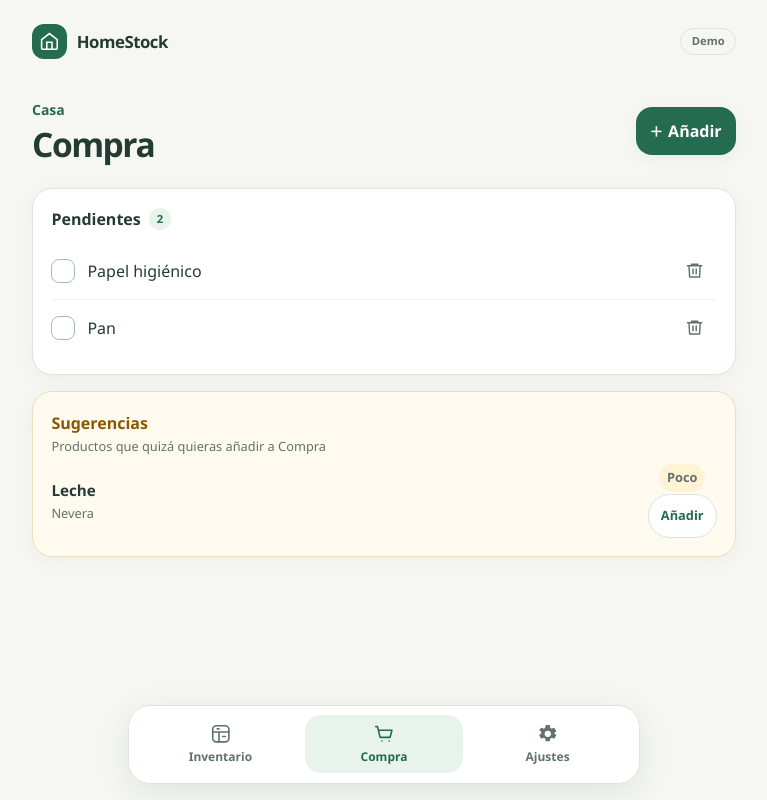
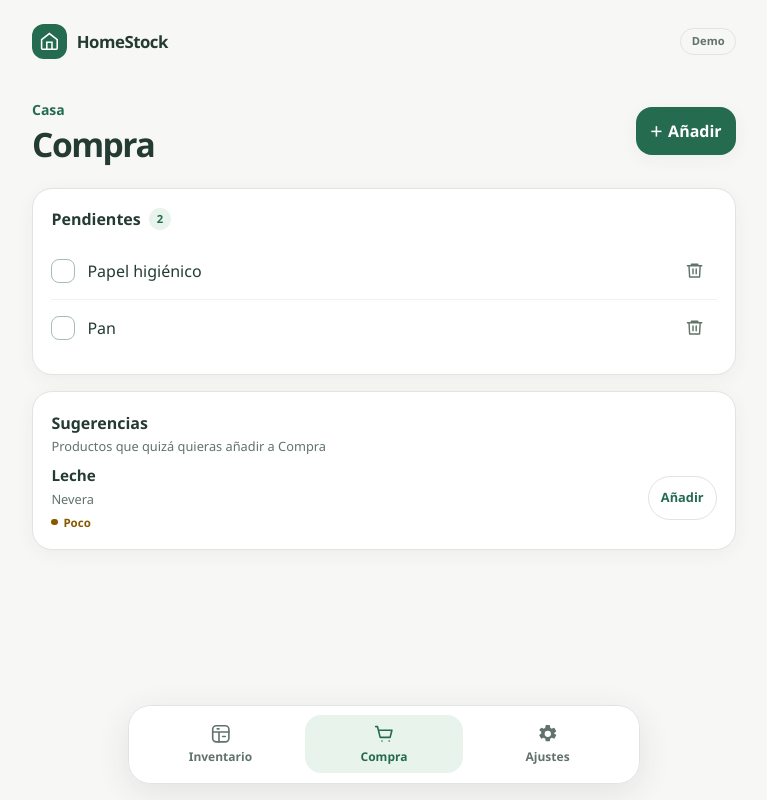
Before and after one commit to doyo91/homestock-demo, a SvelteKit app: page /shopping in a window 1280 px wide. Shown: the whole page, without its empty margins (256-1023 px from the left). Built offline with nearby package versions, Linux system fonts and the light colour scheme.

Commit message:
Use neutral surfaces for category colors

```diff
--- a/src/app.css
+++ b/src/app.css
@@ -6,20 +6,20 @@
 		BlinkMacSystemFont,
 		sans-serif;
 	color: #243b34;
-	background: #f6f7f2;
+	background: #f7f7f6;
 	font-synthesis: none;
 	--ink: #243b34;
 	--muted: #61736a;
 	--accent: #246b50;
 	--accent-soft: #e8f3ec;
-	--line: #dce5dd;
+	--line: #e2e4e1;
 	--surface: #ffffff;
-	--surface-soft: #f0f4ee;
+	--surface-soft: #f1f2f0;
 	--warning: #895900;
 	--warning-soft: #fff3d6;
 	--danger: #ac4242;
 	--danger-soft: #fceceb;
-	--shadow: 0 4px 18px rgb(36 59 52 / 5%);
+	--shadow: 0 4px 18px rgb(48 54 50 / 5%);
 }
 * {
 	box-sizing: border-box;
@@ -27,7 +27,7 @@
 body {
 	margin: 0;
 	min-width: 320px;
-	background: #f6f7f2;
+	background: #f7f7f6;
 	line-height: 1.5;
 }
 button,
--- a/src/lib/components/inventory/InventoryProduct.svelte
+++ b/src/lib/components/inventory/InventoryProduct.svelte
@@ -132,20 +132,15 @@
 		flex-shrink: 0;
 		align-items: center;
 		gap: 0.3rem;
-		padding: 0.3rem 0.5rem;
-		border-radius: 999px;
-		background: var(--accent-soft);
 		color: var(--accent);
 		font-size: 0.75rem;
 		font-weight: 600;
 		white-space: nowrap;
 	}
 	.current-status.low {
-		background: var(--warning-soft);
 		color: var(--warning);
 	}
 	.current-status.out {
-		background: var(--danger-soft);
 		color: var(--danger);
 	}
 	.status-dot {
--- a/src/routes/+page.svelte
+++ b/src/routes/+page.svelte
@@ -491,7 +491,7 @@
 		gap: 0.25rem;
 		padding: 0.25rem;
 		border-radius: 1rem;
-		background: #e9eee7;
+		background: #f0f1ef;
 	}
 	.status-filters button {
 		min-height: 2.5rem;
--- a/src/routes/shopping/+page.svelte
+++ b/src/routes/shopping/+page.svelte
@@ -230,12 +230,16 @@
 					<div>
 						<strong>{item.name}</strong>
 						<span>{getLocationName(item.locationId)}</span>
+						<span
+							class="suggestion-status"
+							class:low={item.status === 'LOW'}
+							class:out={item.status === 'OUT'}
+						>
+							{item.status === 'LOW' ? 'Poco' : 'No hay'}
+						</span>
 					</div>
 
 					<div class="suggestion-actions">
-						<span class="suggestion-status" class:out={item.status === 'OUT'}>
-							{item.status === 'LOW' ? 'Poco' : 'No hay'}
-						</span>
 						<button type="button" onclick={() => addSuggestion(item.id)}>Añadir</button>
 					</div>
 				</div>
@@ -502,18 +506,27 @@
 		gap: 0.5rem;
 	}
 
-	.suggestion-status {
-		padding: 0.25rem 0.5rem;
-		border-radius: 999px;
-		background: var(--warning-soft);
+	.suggestion .suggestion-status {
+		display: inline-flex;
+		align-items: center;
+		gap: 0.35rem;
+		align-self: flex-start;
+		margin-top: 0.15rem;
 		color: var(--warning);
 		font-size: 0.72rem;
-		font-weight: 650;
+		font-weight: 600;
 		white-space: nowrap;
 	}
 
-	.suggestion-status.out {
-		background: var(--danger-soft);
+	.suggestion-status::before {
+		width: 0.4rem;
+		height: 0.4rem;
+		border-radius: 50%;
+		background: currentColor;
+		content: '';
+	}
+
+	.suggestion .suggestion-status.out {
 		color: var(--danger);
 	}
 
@@ -668,11 +681,11 @@
 		border-radius: 0.5rem;
 	}
 	.suggestions {
-		background: #fffaf0;
-		border-color: #ecdfbf;
+		background: var(--surface);
+		border-color: var(--line);
 	}
 	.suggestion-heading h2 {
-		color: var(--warning);
+		color: var(--ink);
 	}
 	.suggestion-actions button {
 		color: var(--accent);
```
